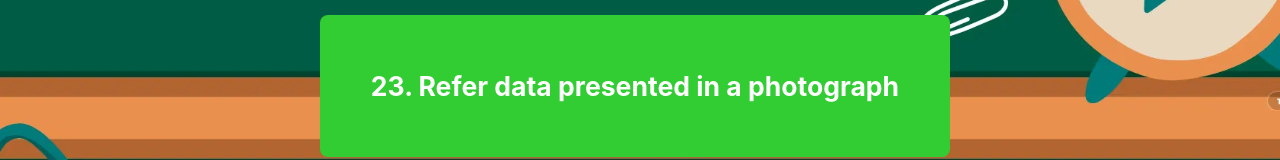
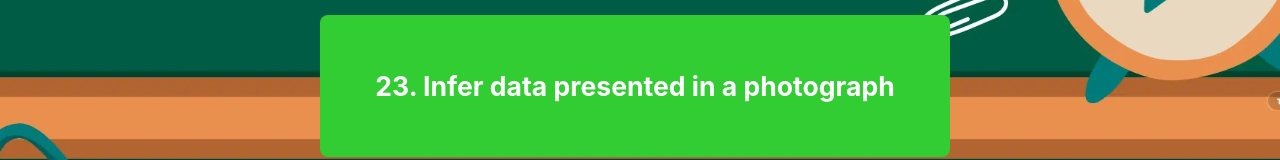
Before and after one commit to alaindimabuyo/ulaga-latest, a React (Vite) app: page / in a window 1280 px wide. Shown: the part 4682-4842 px from the top of the page. Built offline with nearby package versions, Linux system fonts and the light colour scheme.

Commit message:
corrected spelling

```diff
--- a/src/data/questions.js
+++ b/src/data/questions.js
@@ -2027,7 +2027,7 @@ export const mainMenu = [
   },
   {
     id: 22,
-    category: "Refer data presented in a photograph",
+    category: "Infer data presented in a photograph",
     questions: [
       {
         id: 0,
```
